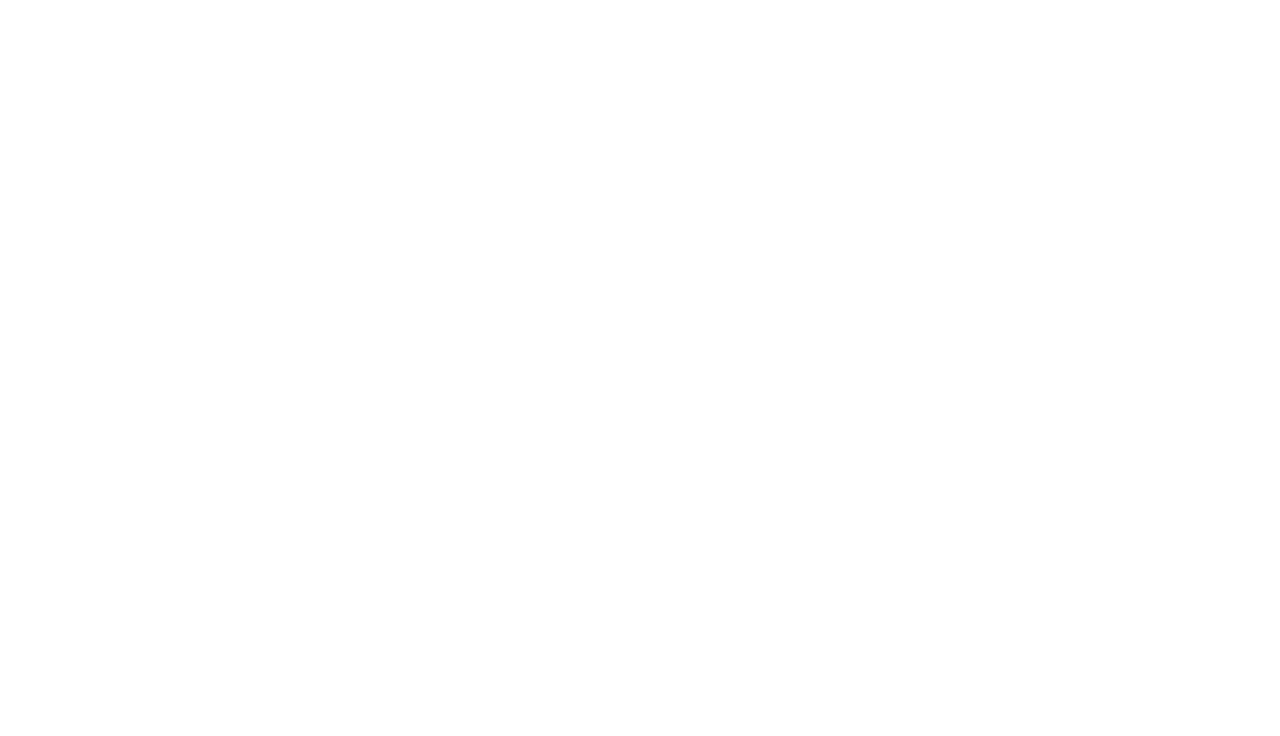
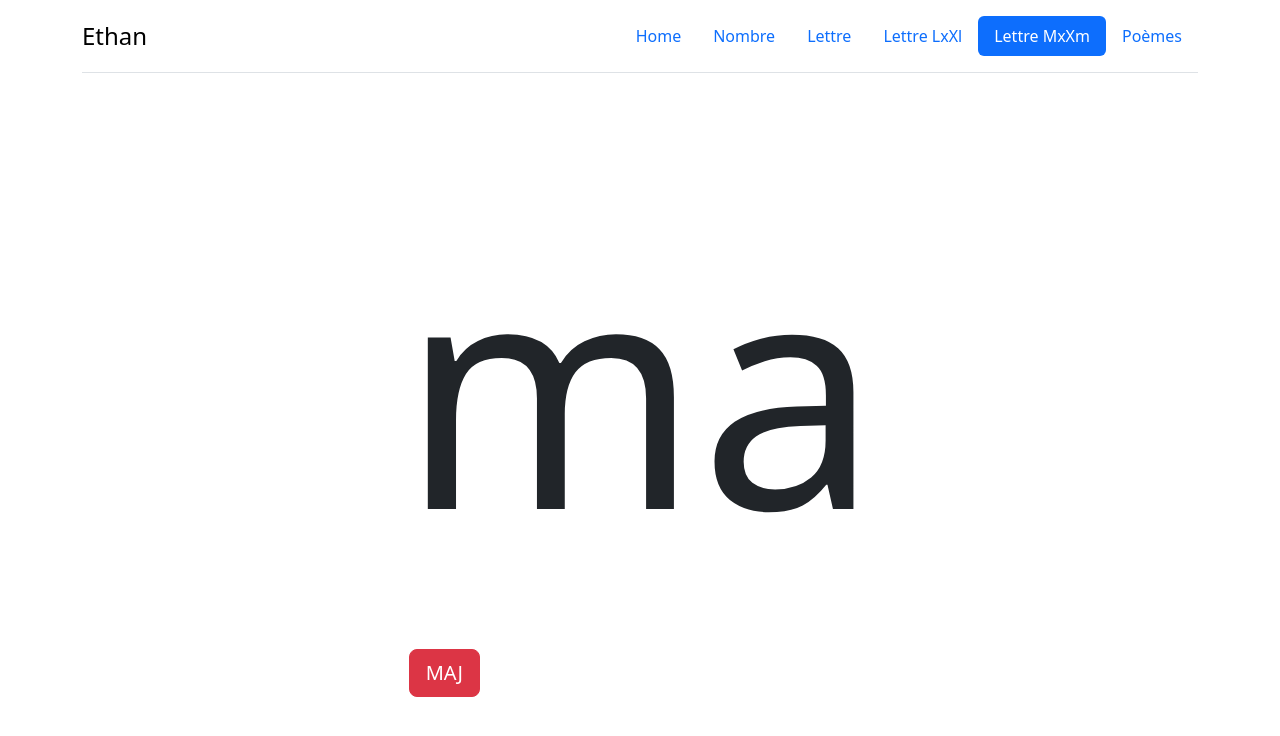
Before and after one commit to marsaudolivier/Ethan-aide-Cp, a React (Create React App) app: page /lettreMxXm in a window 1280 px wide. Before the commit this address had no page. Shown: the top 736 px of the page. Built offline with nearby package versions, Linux system fonts and the light colour scheme.

Commit message:
add mxxm

```diff
--- a/src/App.jsx
+++ b/src/App.jsx
@@ -4,6 +4,7 @@
 import Lettre from "./Pages/Lettre";
 import Poemes from "./Pages/Poemes";
 import LettreLxXl from "./Pages/LettreLxXl";
+import LettreMxXm from "./Pages/LettreMxXm";
 function App() {
   return (
     <>
@@ -14,6 +15,7 @@
       <Route path="/nombre" element={<Nombre />} />
       <Route path="/lettre" element={<Lettre />} />
       <Route path="/lettreLxXl" element={<LettreLxXl />} />
+      <Route path="/lettreMxXm" element={<LettreMxXm />} />
       <Route path="/poemes" element={<Poemes />} />
 
 
--- /dev/null
+++ b/src/Pages/LettreMxXm.jsx
@@ -0,0 +1,32 @@
+import Header from "../composant/header";
+import { useState } from "react";
+import "../index.css";
+
+
+
+export default function LettreMxXm() {
+
+//au click sur un bouton lettre suivante alphabet
+
+  const alphabet = ["ma", "mi", "my", "mo", "mu", "me", "mé", "mè", "am",
+                    "im", "ym", "om", "um", "em", "ém", "èm", "um", "mi",
+                    "ém", "mo", "im", "ma", "èm", "om", "mu", "me", "mé"];
+
+  const [lettre, setLettre] = useState(alphabet[0]);
+
+  const handleClick = () => {
+    document.getElementById("lettre").innerHTML = alphabet[alphabet.indexOf(lettre) + 1];
+    setLettre(alphabet[alphabet.indexOf(lettre) + 1]);
+  };
+    return (
+      <div>
+        <Header/>
+        <div className="container d-flex flex-column justify-content-center align-items-center p-5">
+          <div className=" gap-3">
+            <p className=" texte text-center" id="lettre">{lettre}</p>
+            <button onClick={handleClick} className="btn btn-danger m-2 btn-lg">MAJ</button>
+        </div>
+        </div>
+      </div>
+    );
+  }
--- a/src/composant/header.jsx
+++ b/src/composant/header.jsx
@@ -23,6 +23,7 @@
           <li className="nav-item"><a href="/nombre" className={`nav-link ${isActive('/nombre')}`}>Nombre</a></li>
           <li className="nav-item"><a href="/lettre" className={`nav-link ${isActive('/lettre')}`}>Lettre</a></li>
           <li className="nav-item"><a href="/lettreLxXl" className={`nav-link ${isActive('/lettreLxXl')}`}>Lettre LxXl</a></li>
+          <li className="nav-item"><a href="/lettreMxXm" className={`nav-link ${isActive('/lettreMxXm')}`}>Lettre MxXm</a></li>
           <li className="nav-item"><a href="/poemes" className={`nav-link ${isActive('/poemes')}`}>Poèmes</a></li>
         </ul>
 </header>
```
